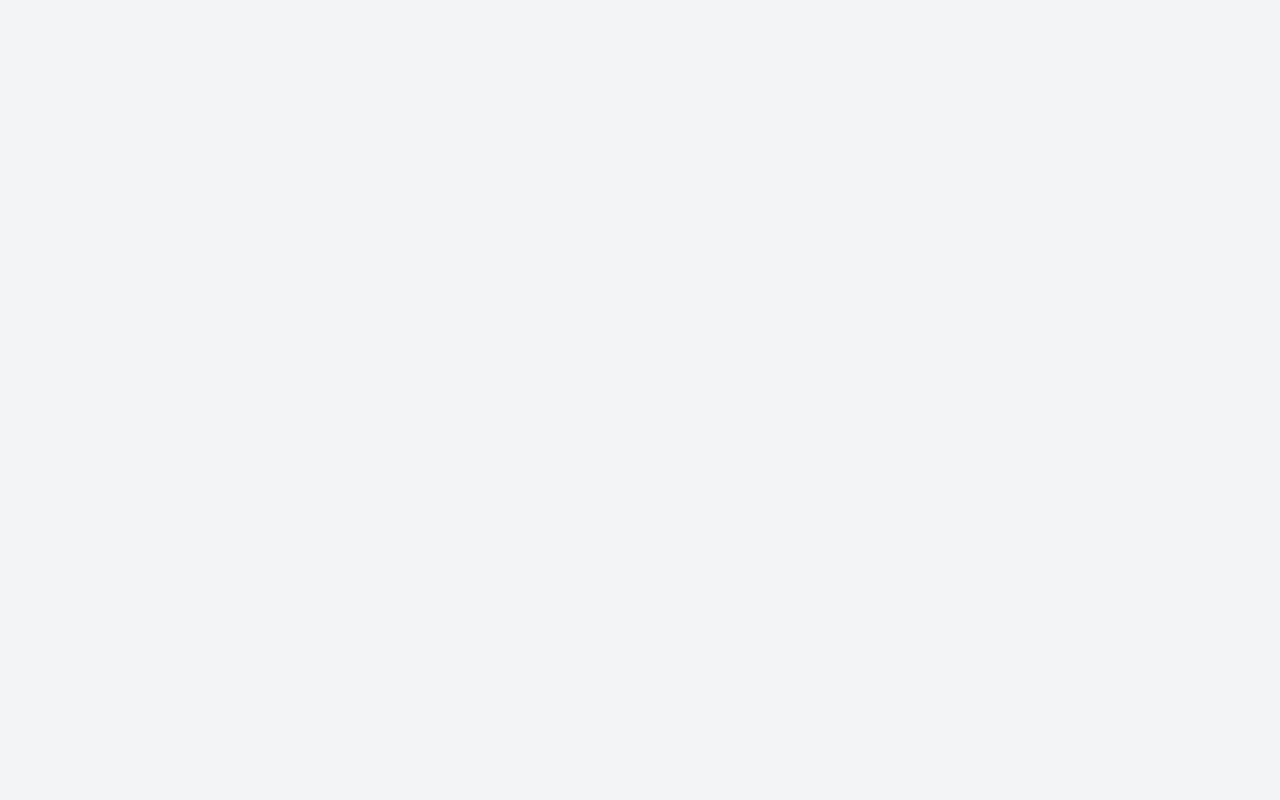
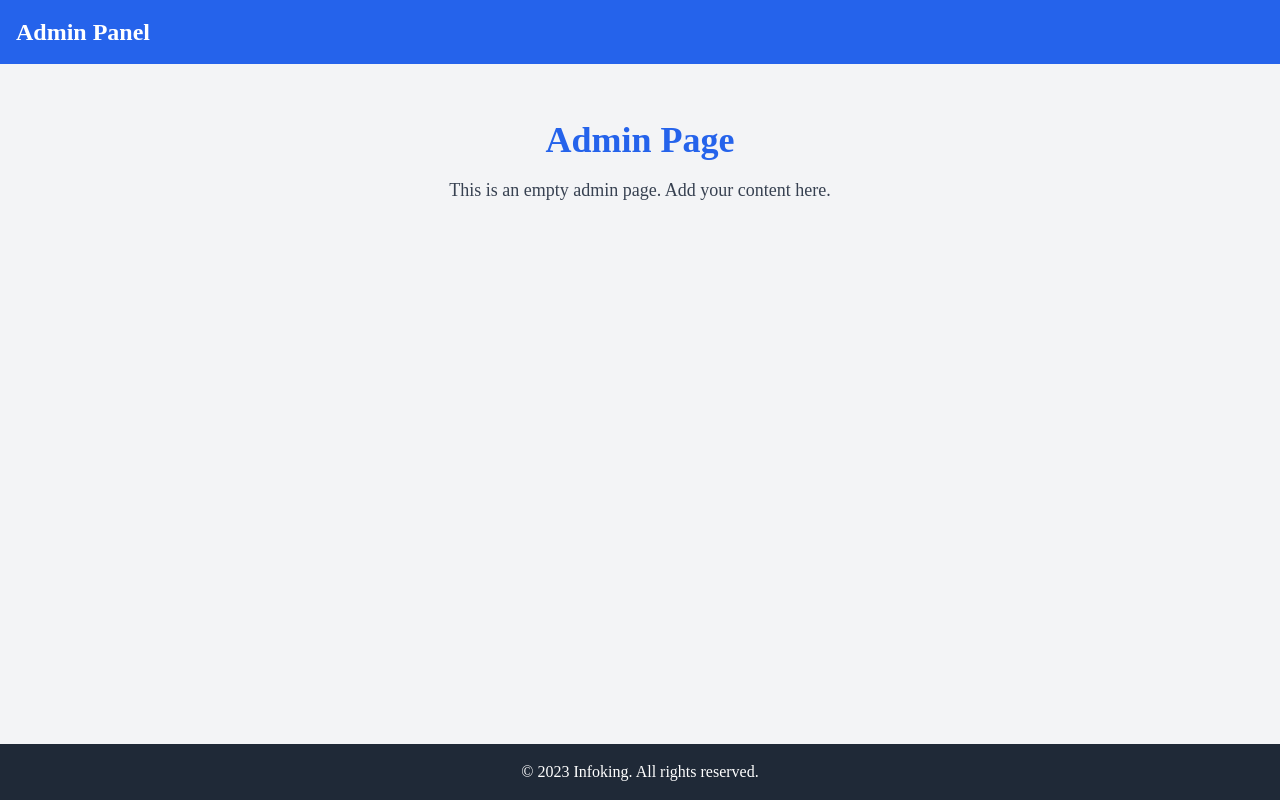
Before and after one commit to lepeter-solutions/infoking, a React (Vite) app: page /admin in a window 1280 px wide. Before the commit this address had no page. Built offline with nearby package versions, Linux system fonts and the light colour scheme; the HTML template or start-up script is replaced by a standard one.

Commit message:
added adminpage with url route

```diff
--- /dev/null
+++ b/src/Admin.jsx
@@ -0,0 +1,28 @@
+import React from 'react';
+
+function Admin() {
+  return (
+    <div className="min-h-screen flex flex-col">
+      <header className="bg-blue-600 text-white p-4">
+        <div className="w-full mx-auto flex justify-between items-center">
+          <h1 className="text-2xl font-bold">Admin Panel</h1>
+        </div>
+      </header>
+
+      <main className="flex-grow container mx-auto mt-6 md:mt-10 p-4">
+        <h1 className="text-3xl md:text-4xl font-bold text-center text-blue-600">
+          Admin Page
+        </h1>
+        <p className="mt-4 text-base md:text-lg text-gray-700 text-center">
+          This is an empty admin page. Add your content here.
+        </p>
+      </main>
+
+      <footer className="bg-gray-800 text-white text-center p-4">
+        <p>&copy; 2023 Infoking. All rights reserved.</p>
+      </footer>
+    </div>
+  );
+}
+
+export default Admin;
--- a/src/App.jsx
+++ b/src/App.jsx
@@ -3,6 +3,8 @@ import { Routes, Route, Link } from 'react-router-dom';
 import Curriculum from './Curriculum.jsx';
 import Section1 from './section1.jsx';
 import Section2 from './Section2.jsx';
+import Admin from './Admin.jsx';
+
 
 function MainLayout() {
   return (
@@ -61,6 +63,7 @@ function App() {
       <Route path="/curriculum" element={<Curriculum />} />
       <Route path="/section1" element={<Section1 />} />
       <Route path="/section2" element={<Section2 />} />
+      <Route path="/admin" element={<Admin />} /> {/* New Admin route */}
     </Routes>
   );
 }
```
